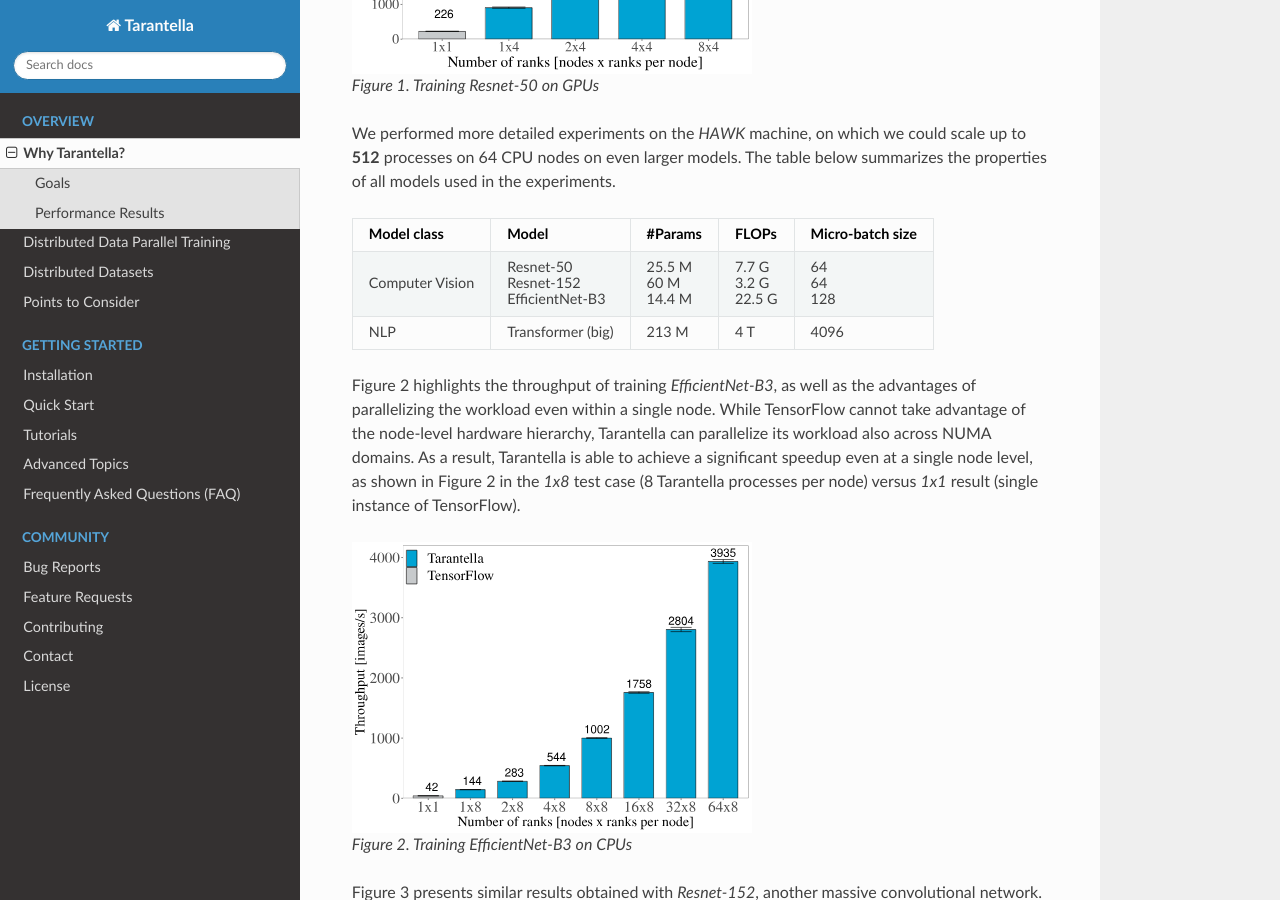
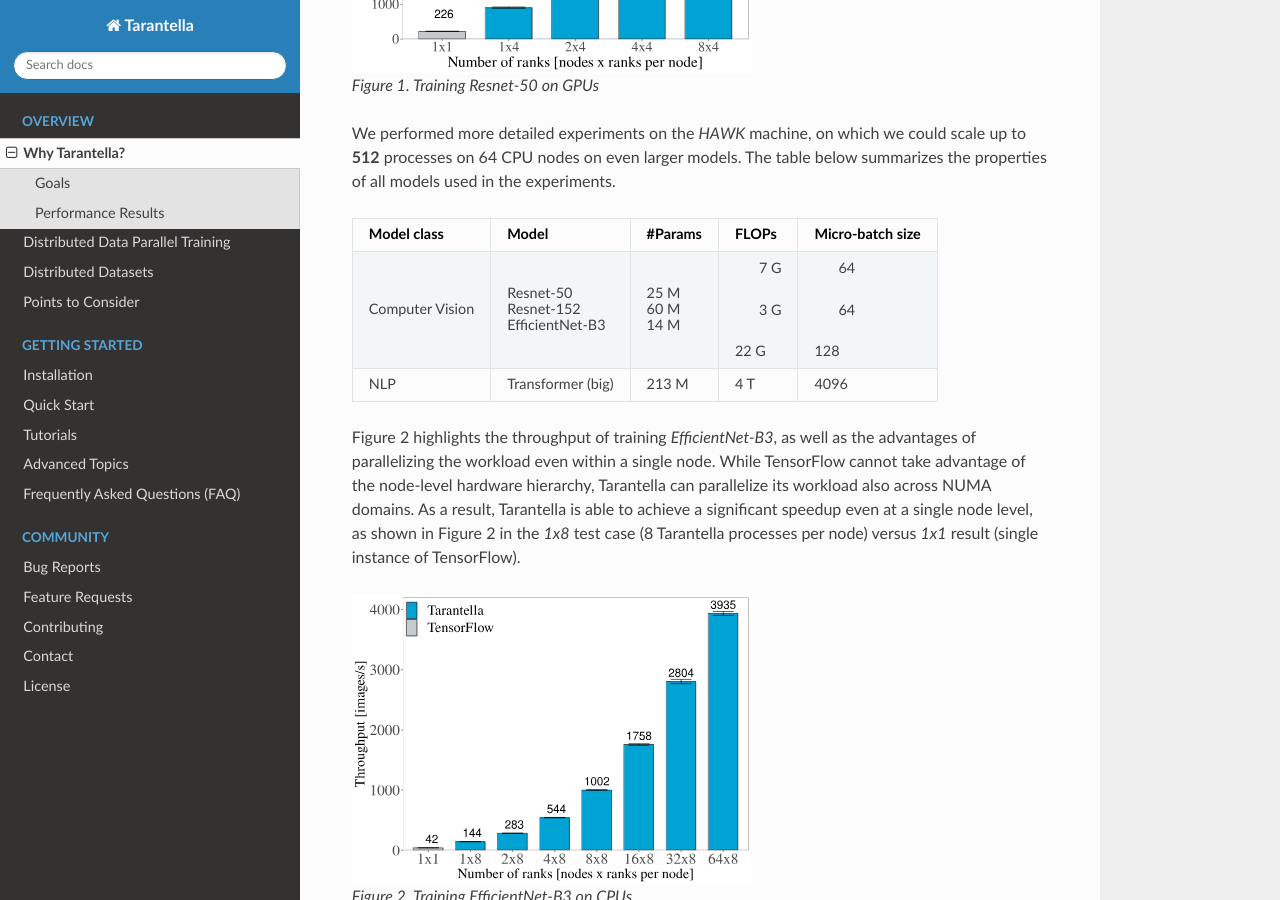
Before and after one commit to cc-hpc-itwm/tarantella, a Sphinx documentation site: the page built from docs/source/why_tarantella.rst, in a window 1280 px wide and 900 px high, scrolled down 1934 px. Built offline with Sphinx 7.4.7 and the Read the Docs theme 2.0.0, drawn with Linux system fonts in a browser that asks for light colours.

Commit message:
docs: experimental evaluation update

```diff
--- a/docs/source/why_tarantella.rst
+++ b/docs/source/why_tarantella.rst
@@ -96,13 +96,13 @@
 ================ ================== ======== ======== ================
 Model class       Model              #Params  FLOPs   Micro-batch size
 ================ ================== ======== ======== ================
-Computer Vision   Resnet-50           25.5 M 7.7 G    64
+Computer Vision   Resnet-50             25 M      7 G               64
 
-                  Resnet-152          60 M   3.2 G    64
+                  Resnet-152            60 M      3 G               64
 
-                  EfficientNet-B3     14.4 M 22.5 G   128
+                  EfficientNet-B3       14 M     22 G              128
 
-NLP               Transformer (big)   213 M  4 T      4096
+NLP               Transformer (big)    213 M      4 T             4096
 ================ ================== ======== ======== ================
 
 
```
